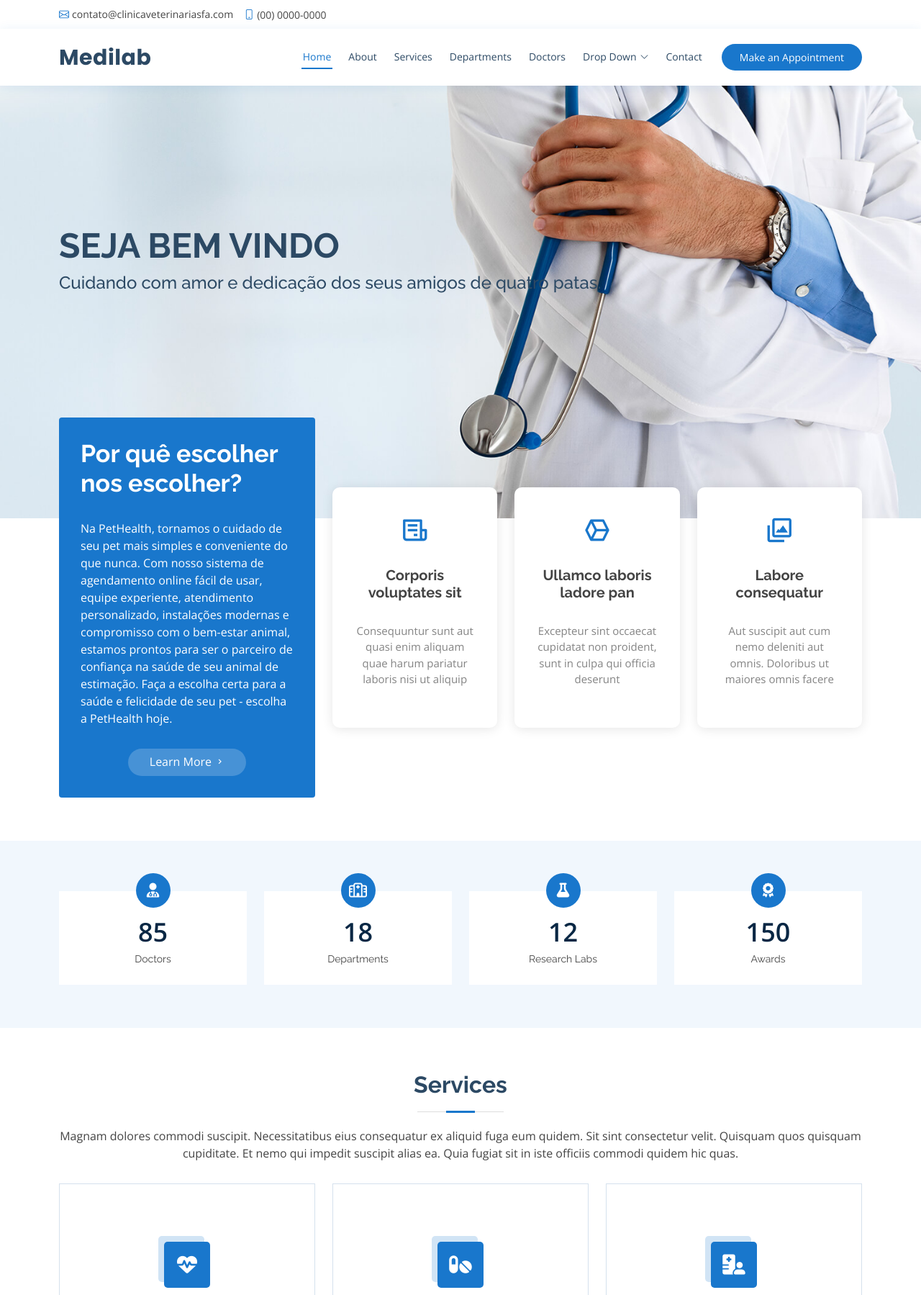
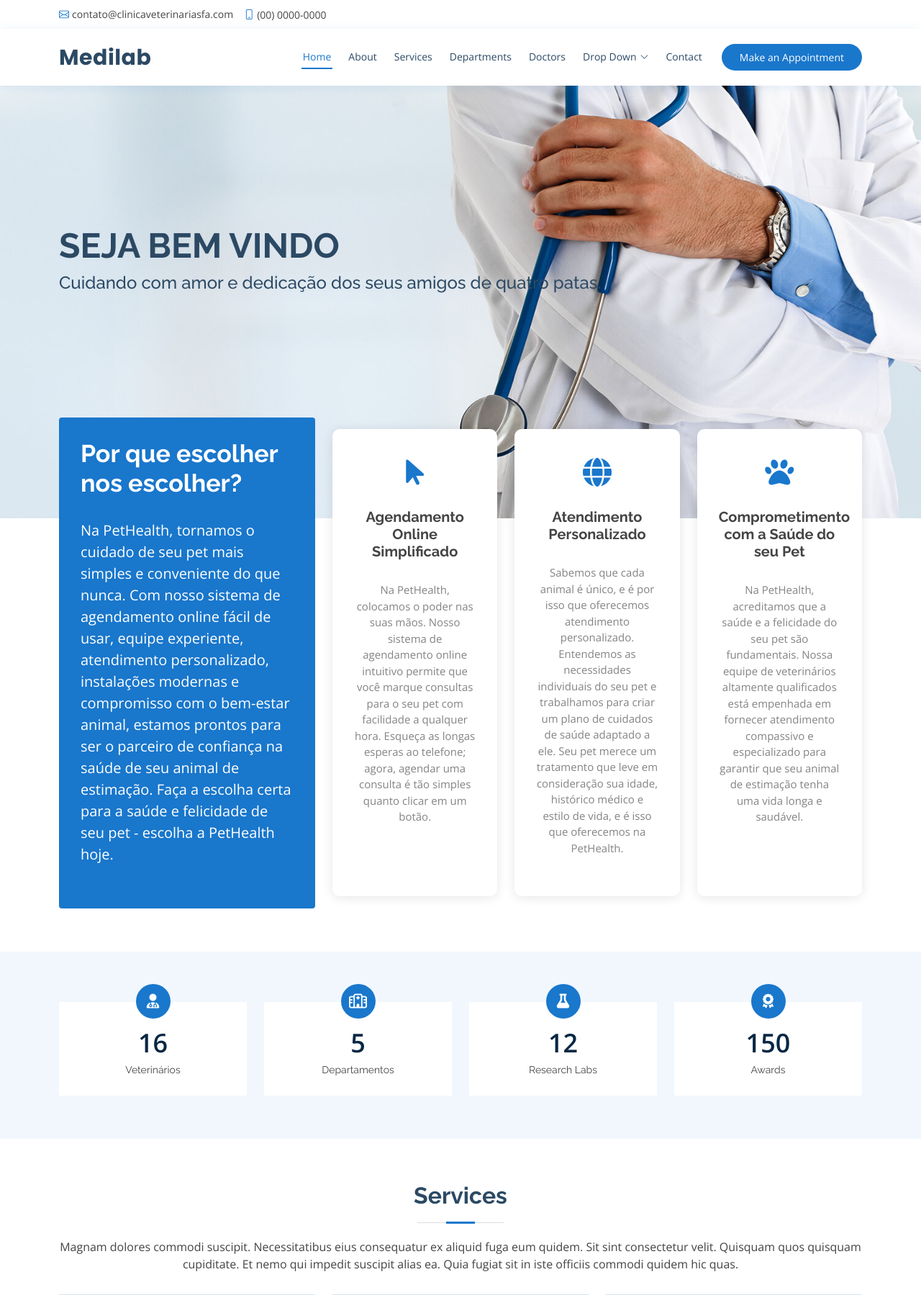
Before and after one commit to ShibaDX/PetHealth, a PHP site: page / in a window 1280 px wide. Shown: the top 1799 px of the page at 72% size. Run offline with PHP 8.4, Linux system fonts and the light colour scheme.

Commit message:
site update

```diff
--- a/Site/index.php
+++ b/Site/index.php
@@ -109,13 +109,10 @@
         <div class="row">
           <div class="col-lg-4 d-flex align-items-stretch">
             <div class="content">
-              <h3>Por quê escolher nos escolher?</h3>
-              <p>
+              <h3>Por que escolher nos escolher?</h3>
+              <p style="font-size: 20px">
               Na PetHealth, tornamos o cuidado de seu pet mais simples e conveniente do que nunca. Com nosso sistema de agendamento online fácil de usar, equipe experiente, atendimento personalizado, instalações modernas e compromisso com o bem-estar animal, estamos prontos para ser o parceiro de confiança na saúde de seu animal de estimação. Faça a escolha certa para a saúde e felicidade de seu pet - escolha a PetHealth hoje.
               </p>
-              <div class="text-center">
-                <a href="#" class="more-btn">Learn More <i class="bx bx-chevron-right"></i></a>
-              </div>
             </div>
           </div>
           <div class="col-lg-8 d-flex align-items-stretch">
@@ -123,23 +120,23 @@
               <div class="row">
                 <div class="col-xl-4 d-flex align-items-stretch">
                   <div class="icon-box mt-4 mt-xl-0">
-                    <i class="bx bx-receipt"></i>
-                    <h4>Corporis voluptates sit</h4>
-                    <p>Consequuntur sunt aut quasi enim aliquam quae harum pariatur laboris nisi ut aliquip</p>
+                  <i class="fa-solid fa-arrow-pointer"></i>
+                    <h4>Agendamento Online Simplificado</h4>
+                    <p>Na PetHealth, colocamos o poder nas suas mãos. Nosso sistema de agendamento online intuitivo permite que você marque consultas para o seu pet com facilidade a qualquer hora. Esqueça as longas esperas ao telefone; agora, agendar uma consulta é tão simples quanto clicar em um botão.</p>
                   </div>
                 </div>
                 <div class="col-xl-4 d-flex align-items-stretch">
                   <div class="icon-box mt-4 mt-xl-0">
-                    <i class="bx bx-cube-alt"></i>
-                    <h4>Ullamco laboris ladore pan</h4>
-                    <p>Excepteur sint occaecat cupidatat non proident, sunt in culpa qui officia deserunt</p>
+                  <i class="fa-solid fa-globe"></i>
+                    <h4>Atendimento Personalizado</h4>
+                    <p>Sabemos que cada animal é único, e é por isso que oferecemos atendimento personalizado. Entendemos as necessidades individuais do seu pet e trabalhamos para criar um plano de cuidados de saúde adaptado a ele. Seu pet merece um tratamento que leve em consideração sua idade, histórico médico e estilo de vida, e é isso que oferecemos na PetHealth.</p>
                   </div>
                 </div>
                 <div class="col-xl-4 d-flex align-items-stretch">
                   <div class="icon-box mt-4 mt-xl-0">
-                    <i class="bx bx-images"></i>
-                    <h4>Labore consequatur</h4>
-                    <p>Aut suscipit aut cum nemo deleniti aut omnis. Doloribus ut maiores omnis facere</p>
+                  <i class="fa-solid fa-paw"></i>
+                    <h4>Comprometimento com a Saúde do seu Pet</h4>
+                    <p>Na PetHealth, acreditamos que a saúde e a felicidade do seu pet são fundamentais. Nossa equipe de veterinários altamente qualificados está empenhada em fornecer atendimento compassivo e especializado para garantir que seu animal de estimação tenha uma vida longa e saudável.</p>
                   </div>
                 </div>
               </div>
@@ -160,16 +157,16 @@
           <div class="col-lg-3 col-md-6">
             <div class="count-box">
               <i class="fas fa-user-md"></i>
-              <span data-purecounter-start="0" data-purecounter-end="85" data-purecounter-duration="1" class="purecounter"></span>
-              <p>Doctors</p>
+              <span data-purecounter-start="0" data-purecounter-end="16" data-purecounter-duration="1" class="purecounter"></span>
+              <p>Veterinários</p>
             </div>
           </div>
 
           <div class="col-lg-3 col-md-6 mt-5 mt-md-0">
             <div class="count-box">
               <i class="far fa-hospital"></i>
-              <span data-purecounter-start="0" data-purecounter-end="18" data-purecounter-duration="1" class="purecounter"></span>
-              <p>Departments</p>
+              <span data-purecounter-start="0" data-purecounter-end="5" data-purecounter-duration="1" class="purecounter"></span>
+              <p>Departamentos</p>
             </div>
           </div>
 
@@ -360,8 +357,8 @@
       <div class="container">
 
         <div class="section-title">
-          <h2>Doctors</h2>
-          <p>Magnam dolores commodi suscipit. Necessitatibus eius consequatur ex aliquid fuga eum quidem. Sit sint consectetur velit. Quisquam quos quisquam cupiditate. Et nemo qui impedit suscipit alias ea. Quia fugiat sit in iste officiis commodi quidem hic quas.</p>
+        <h2>Equipe de Veterinários Experientes</h2>
+          <p>Nossos veterinários são apaixonados por animais e altamente experientes. Eles estão dedicados a fornecer o mais alto padrão de cuidado e tratamento para os seus pets. Cada membro da nossa equipe compartilha um compromisso inabalável com o bem-estar dos animais de estimação.</p>
         </div>
 
         <div class="row">
```
